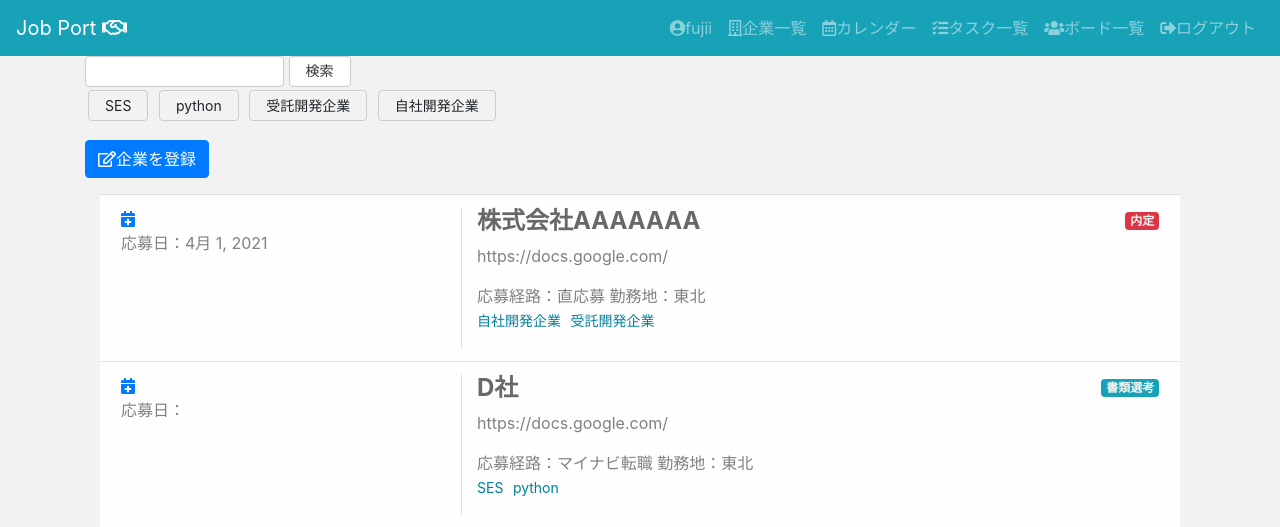
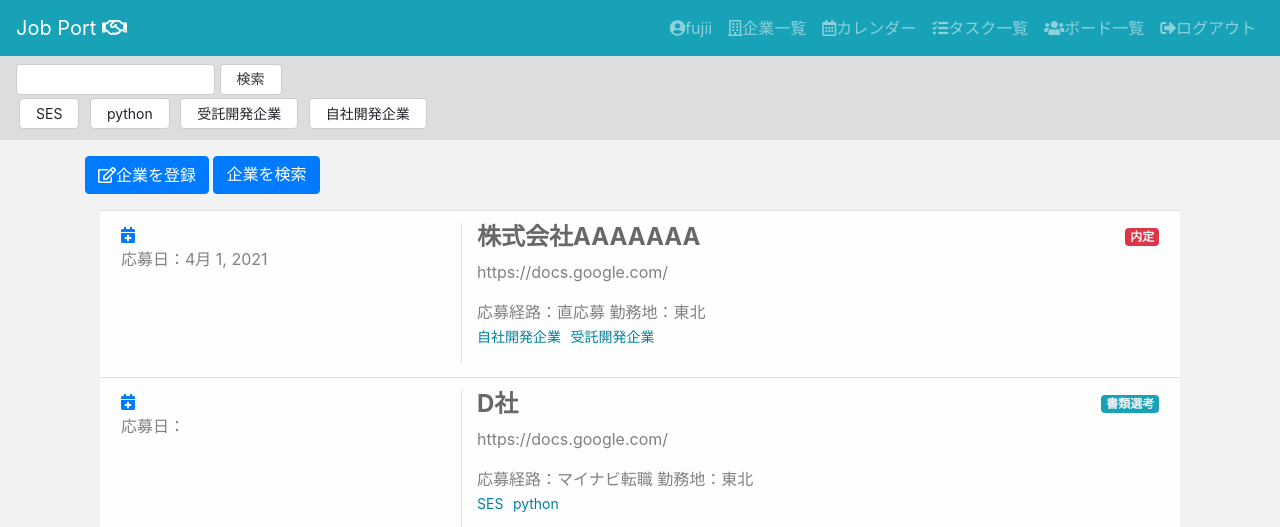
Before and after one commit to sf2020-LATTE/portfolio1, a Django app: page /jpapp/companies/ in a window 1280 px wide. Shown: the top 527 px of the page. Run offline with Django 3.2, Linux system fonts and the light colour scheme; a user stored in the database is signed in; data comes from the database, SQL or seed files in the repository; data that the repository does not hold is empty; some libraries are stand-ins or nearby versions.

Commit message:
検索フォームの位置修正

```diff
--- a/jp/static/jpapp/custom.css
+++ b/jp/static/jpapp/custom.css
@@ -73,6 +73,7 @@ div.field > input, div.field > textarea, div.field > select, div.field > button
 /* カスタムチェックボックス用のcss */
 .custom-checkbox {
   display: none;
+  background-color: #fff;
 }
 
 .custom-checkbox:checked + .custom-checkbox-label {
@@ -92,6 +93,7 @@ div.field > input, div.field > textarea, div.field > select, div.field > button
   cursor: pointer;
   font-size: 14px;
   margin: 3px;
+  background-color: #fff;
 }
 
 .custom-checkbox-label:hover {
--- a/jp/templates/jpapp/companies/list.html
+++ b/jp/templates/jpapp/companies/list.html
@@ -18,7 +18,6 @@
               searchForm.submit();
           });
       }
-
       for (const check of document.getElementsByName('tag_name')) {
           check.addEventListener('change', () => {
               searchForm.submit();
@@ -26,15 +25,41 @@
       }
   });
 </script>
-<div class="container">
+<nav class="navbar navbar-light" style="background-color: #DDDDDD;">
+  <!-- Navbar content -->
   <form id="search-form" action="" method="GET">
     {{ search_form.key_word }}
     <button type="submit" id="search-button">検索</button>
     <div class="inline-checkbox">
-        {{ search_form.tag_name }}
+      {{ search_form.tag_name }}
     </div>
   </form>
+</nav>
+<div class="container">
   <a class="btn btn-primary my-3" href="{% url 'jpapp:companies_create' %}" role="button"><i class="far fa-edit"></i>企業を登録</a>
+  <!-- Button trigger modal -->
+  <button type="button" class="btn btn-primary" data-bs-toggle="modal" data-bs-target="#staticBackdrop">
+    企業を検索
+  </button>
+
+  <!-- Modal -->
+  <div class="modal fade" id="staticBackdrop" data-bs-backdrop="static" data-bs-keyboard="false" tabindex="-1" aria-labelledby="staticBackdropLabel" aria-hidden="true">
+    <div class="modal-dialog">
+      <div class="modal-content">
+        <div class="modal-header">
+          <h5 class="modal-title" id="staticBackdropLabel">Modal title</h5>
+          <button type="button" class="btn-close" data-bs-dismiss="modal" aria-label="Close"></button>
+        </div>
+        <div class="modal-body">
+          ...
+        </div>
+        <div class="modal-footer">
+          <button type="button" class="btn btn-secondary" data-bs-dismiss="modal">Close</button>
+          <button type="button" class="btn btn-primary">Understood</button>
+        </div>
+      </div>
+    </div>
+  </div>
   <div class="container">
   {% for list in company_list %}
   <div class="alert alert-light border-top rounded-0" role="alert">
```
Also changed, not shown: 1 other file.
